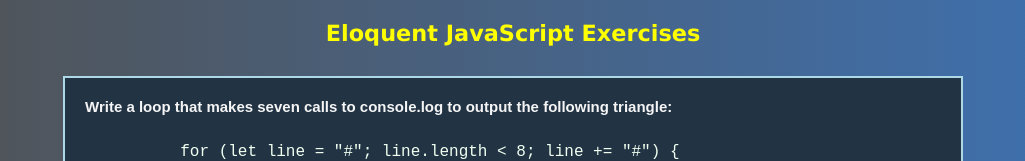
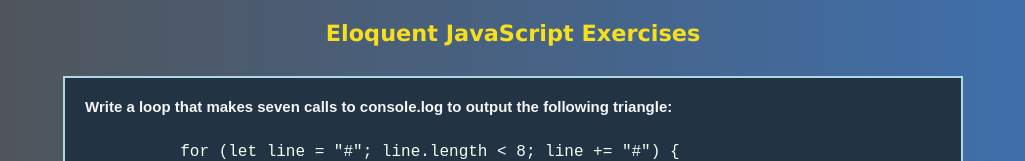
Before and after one commit to doki050/eloquentjavascript-exercises, a plain HTML site: page index.html in a window 1280 px wide. Shown: the top 161 px of the page, without its empty margins (127-1152 px from the left). Drawn offline with Linux system fonts and the light colour scheme.

Commit message:
h1 color hex code change

```diff
--- a/style.css
+++ b/style.css
@@ -16,7 +16,7 @@ h1 {
     text-align: center;
     margin: 10px;
     padding: 10px;
-    color: yellow;
+    color: #f7df1e;
 }
 
 h2 {
```
